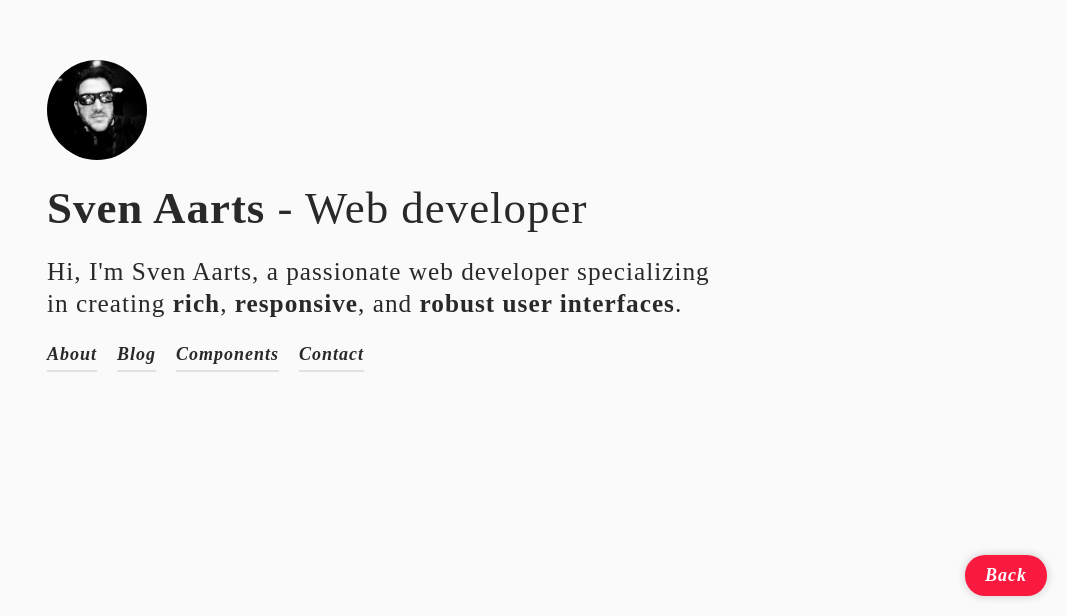
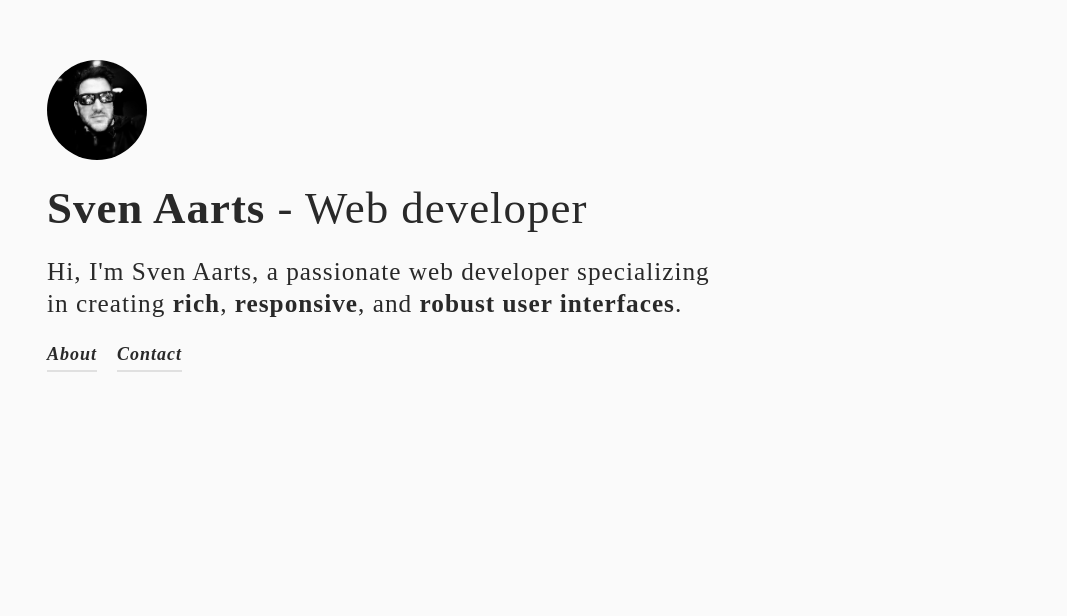
Before and after one commit to shven/svenaarts, a Next.js app: page / in a window 1280 px wide. Shown: the part 184-800 px from the top of the page, without its empty margins (213-1280 px from the left). Built offline with nearby package versions, Linux system fonts and the light colour scheme.

Commit message:
panels wip

```diff
--- a/app/layout.css
+++ b/app/layout.css
@@ -20,6 +20,8 @@
 
   /* Colors */
   --color-primary: #fa1a40;
+  --color-primary-dark: #b31238;
+  --color-primary-light: #ff3047;
   --color-secondary: #ffd601;
   --color-white: #fff;
   --color-gray-100: #fafafa;
@@ -48,7 +50,6 @@ html {
 }
 
 body {
-  overflow-x: hidden;
   overflow-y: scroll; /* Show vertical scrollbar to avoid horizontal layout shift */
   background-color: var(--color-gray-200);
   color: var(--color-gray-800);
--- a/app/layout.tsx
+++ b/app/layout.tsx
@@ -1,6 +1,8 @@
 import "./layout.css";
 
 import type { Viewport } from "next/types";
+
+import { ScrollToggle } from "@/components/scrollToggle/ScrollToggle";
 
 export const viewport: Viewport = {
   themeColor: "#f5f5f5",
@@ -13,7 +15,10 @@ export default function RootLayout({
 }>) {
   return (
     <html lang="en">
-      <body>{children}</body>
+      <body>
+        {children}
+        <ScrollToggle />
+      </body>
     </html>
   );
 }
--- a/app/page.tsx
+++ b/app/page.tsx
@@ -4,19 +4,19 @@ import { Avatar } from "@/components/avatar/avatar";
 import { Back } from "@/components/back/back";
 import { Navigation } from "@/components/navigation/navigation";
 import { Panel } from "@/components/panel/panel";
-import { Summary } from "@/components/summary/summary";
 import { Title } from "@/components/title/title";
 import { Wrapper } from "@/components/wrapper/wrapper";
 
 export const metadata: Metadata = {
-  title: "Sven Aarts | Frontend Web Developer Specializing in Rich, Responsive, and Robust User Interfaces",
+  title:
+    "Sven Aarts | Frontend Web Developer Specializing in Rich, Responsive, and Robust User Interfaces",
   description:
     "Experienced frontend web developer specializing in creating rich, responsive, and robust user interfaces. Expertise in CSS, JavaScript, React, Vue, and performance optimization, ensuring accessible, SEO-friendly, and high-performance web applications.",
 };
 
 export default function Home() {
   return (
-    <main>
+    <main id="top">
       <Panel id="home" sticky>
         <Wrapper size="medium">
           <Avatar src="/avatar.webp" alt="Sven Aarts" />
@@ -26,7 +26,8 @@ export default function Home() {
           </Title>
 
           <Title level="h2" size="small">
-            Hi, I'm Sven Aarts, a passionate web developer specializing in creating <strong>rich</strong>, <strong>responsive</strong>, and{" "}
+            Hi, I'm Sven Aarts, a passionate web developer specializing in
+            creating <strong>rich</strong>, <strong>responsive</strong>, and{" "}
             <strong>robust user interfaces</strong>.
           </Title>
 
@@ -40,8 +41,13 @@ export default function Home() {
           </Title>
 
           <p>
-            I specialize in integrating frontend solutions with CMS platforms to deliver seamless, high-performance websites. With a solid background in{" "}
-            <a href="https://developer.mozilla.org/en-US/docs/Web/HTML" target="_blank">
+            I specialize in integrating frontend solutions with CMS platforms to
+            deliver seamless, high-performance websites. With a solid background
+            in{" "}
+            <a
+              href="https://developer.mozilla.org/en-US/docs/Web/HTML"
+              target="_blank"
+            >
               HTML
             </a>
             ,{" "}
@@ -60,60 +66,25 @@ export default function Home() {
             <a href="https://reactjs.org/" target="_blank">
               React
             </a>
-            , I’m passionate about building intuitive user experiences and robust web applications.
+            , I’m passionate about building intuitive user experiences and
+            robust web applications.
           </p>
 
           <p>
-            My focus is on best practices in <strong>SEO</strong>, <strong>accessibility</strong>, and <strong>performance optimization</strong>. I use a{" "}
-            <strong>component-driven approach</strong> to create maintainable, scalable, and reusable code, ensuring projects are adaptable and developed
-            efficiently without sacrificing quality.
+            My focus is on best practices in <strong>SEO</strong>,{" "}
+            <strong>accessibility</strong>, and{" "}
+            <strong>performance optimization</strong>. I use a{" "}
+            <strong>component-driven approach</strong> to create maintainable,
+            scalable, and reusable code, ensuring projects are adaptable and
+            developed efficiently without sacrificing quality.
           </p>
 
           <p>
-            I excel in <strong>collaborative environments</strong>, working closely with UX/UI designers, developers, and stakeholders to bring engaging digital
-            experiences to life.
+            I excel in <strong>collaborative environments</strong>, working
+            closely with UX/UI designers, developers, and stakeholders to bring
+            engaging digital experiences to life.
           </p>
         </Wrapper>
-      </Panel>
-      <Panel id="blog">blog</Panel>
-      <Panel id="components" dark>
-        components
-        <Summary id="about" label="More about me">
-          <p>
-            I specialize in integrating frontend solutions with CMS platforms to deliver seamless, high-performance websites. With a solid background in{" "}
-            <a href="https://developer.mozilla.org/en-US/docs/Web/HTML" target="_blank">
-              HTML
-            </a>
-            ,{" "}
-            <a href="https://www.w3.org/TR/CSS2/" target="_blank">
-              CSS
-            </a>{" "}
-            &{" "}
-            <a href="https://www.typescriptlang.org/" target="_blank">
-              Typescript
-            </a>
-            , and modern libraries like{" "}
-            <a href="https://vuejs.org/" target="_blank">
-              Vue
-            </a>{" "}
-            and{" "}
-            <a href="https://reactjs.org/" target="_blank">
-              React
-            </a>
-            , I’m passionate about building intuitive user experiences and robust web applications.
-          </p>
-
-          <p>
-            My focus is on best practices in <strong>SEO</strong>, <strong>accessibility</strong>, and <strong>performance optimization</strong>. I use a{" "}
-            <strong>component-driven approach</strong> to create maintainable, scalable, and reusable code, ensuring projects are adaptable and developed
-            efficiently without sacrificing quality.
-          </p>
-
-          <p>
-            I excel in <strong>collaborative environments</strong>, working closely with UX/UI designers, developers, and stakeholders to bring engaging digital
-            experiences to life.
-          </p>
-        </Summary>
       </Panel>
       <Panel id="contact">contact</Panel>
       <Back />
--- a/components/back/back.css
+++ b/components/back/back.scss
@@ -10,4 +10,16 @@
   bottom: var(--gap);
   right: var(--gap);
   z-index: 20;
+  scale: 0;
+  opacity: 0;
+  transition: all 400ms cubic-bezier(0.5, 1.5, 0.4, 0.8);
+
+  .body--scrolled & {
+    scale: 1;
+    opacity: 1;
+
+    &:hover {
+      background-color: var(--color-primary-dark);
+    }
+  }
 }
--- a/components/back/back.tsx
+++ b/components/back/back.tsx
@@ -1,10 +1,10 @@
-import "./back.css";
+import "./back.scss";
 
 import Link from "next/link";
 
 export function Back() {
   return (
-    <Link href="/#home" className="back">
+    <Link href="/#top" className="back">
       Back
     </Link>
   );
--- a/components/navigation/navigation.tsx
+++ b/components/navigation/navigation.tsx
@@ -8,12 +8,6 @@ export function Navigation() {
       <Link href="/#about" className="navigation__link">
         About
       </Link>
-      <Link href="/#blog" className="navigation__link">
-        Blog
-      </Link>
-      <Link href="/#components" className="navigation__link">
-        Components
-      </Link>
       <Link href="/#contact" className="navigation__link">
         Contact
       </Link>
--- a/components/panel/panel.css
+++ b/components/panel/panel.css
@@ -8,7 +8,6 @@
   z-index: 1;
   background-color: var(--color-gray-100);
   color: var(--color-gray-900);
-  scroll-snap-align: start;
 }
 
 .panel--dark {
--- a/components/panel/panel.tsx
+++ b/components/panel/panel.tsx
@@ -11,8 +11,15 @@ type Props = {
 
 export function Panel({ children, id, dark, sticky }: Props) {
   return (
-    <div id={id} className={clsx(`panel`, dark && `panel--dark`, sticky && `panel--sticky`)}>
+    <section
+      id={id}
+      className={clsx(
+        `panel`,
+        dark && `panel--dark`,
+        sticky && `panel--sticky`
+      )}
+    >
       {children}
-    </div>
+    </section>
   );
 }
--- /dev/null
+++ b/components/scrollToggle/ScrollToggle.tsx
@@ -0,0 +1,25 @@
+"use client";
+import { useEffect, useState } from "react";
+
+export const ScrollToggle = () => {
+  const [isScrolled, setIsScrolled] = useState(false);
+
+  const handleScroll = () => {
+    setIsScrolled(window.scrollY > 0);
+  };
+
+  useEffect(() => {
+    window.addEventListener("scroll", handleScroll);
+    if (isScrolled) {
+      document.body.classList.add("body--scrolled");
+    } else {
+      document.body.classList.remove("body--scrolled");
+    }
+
+    return () => {
+      window.removeEventListener("scroll", handleScroll);
+    };
+  }, [isScrolled]);
+
+  return null;
+};
```
Also changed, not shown: 1 other file (tests, documents, lock files or other folders).
